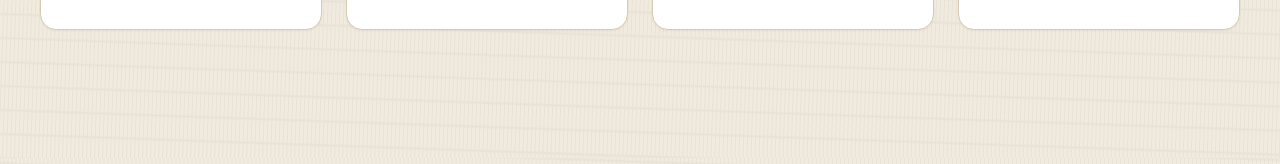
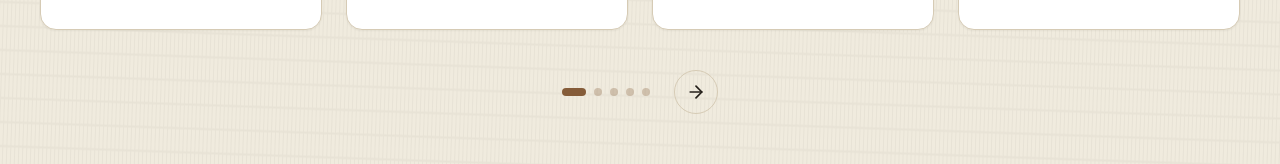
Before and after one commit to Gupta-Lakshita/aggarwal-interiors, a Next.js app: page / in a window 1280 px wide. Shown: the part 5501-5665 px from the top of the page. Built offline with nearby package versions, Linux system fonts and the light colour scheme; a web font is replaced by a local one.

Commit message:
Add 16 more reviews and paginate testimonials 4 at a time
Testimonials grew from 4 to 20 (4-5 star ratings). The section now
shows 4 at a time with a next arrow button that cycles through pages
(wrapping back to the start), plus dot indicators to jump to a
specific page directly.

```diff
--- a/src/components/sections/Testimonials.tsx
+++ b/src/components/sections/Testimonials.tsx
@@ -1,11 +1,21 @@
+"use client";
+
+import { useState } from "react";
+import { AnimatePresence, motion } from "framer-motion";
+import { ArrowRight } from "lucide-react";
 import { Container } from "@/components/ui/Container";
 import { SectionTitle } from "@/components/ui/SectionTitle";
-import { AnimatedSection } from "@/components/ui/AnimatedSection";
 import { TestimonialCard } from "@/components/cards/TestimonialCard";
-import { staggerContainer, fadeUp } from "@/lib/animations";
+import { cn } from "@/lib/utils";
 import { testimonials } from "@/data/testimonials";
 
+const PAGE_SIZE = 4;
+const totalPages = Math.ceil(testimonials.length / PAGE_SIZE);
+
 export function Testimonials() {
+  const [page, setPage] = useState(0);
+  const visible = testimonials.slice(page * PAGE_SIZE, page * PAGE_SIZE + PAGE_SIZE);
+
   return (
     <section className="wood-texture bg-ivory-200 py-20 md:py-32">
       <Container>
@@ -15,16 +25,49 @@ export function Testimonials() {
           align="center"
           className="mx-auto"
         />
-        <AnimatedSection
-          variants={staggerContainer}
-          className="mt-14 grid grid-cols-1 gap-6 md:grid-cols-2 lg:grid-cols-4"
-        >
-          {testimonials.map((testimonial) => (
-            <AnimatedSection key={testimonial.id} variants={fadeUp} as="div">
-              <TestimonialCard testimonial={testimonial} />
-            </AnimatedSection>
-          ))}
-        </AnimatedSection>
+
+        <div className="relative mt-14">
+          <AnimatePresence mode="wait">
+            <motion.div
+              key={page}
+              initial={{ opacity: 0, y: 12 }}
+              animate={{ opacity: 1, y: 0 }}
+              exit={{ opacity: 0, y: -12 }}
+              transition={{ duration: 0.4, ease: [0.16, 1, 0.3, 1] }}
+              className="grid grid-cols-1 gap-6 md:grid-cols-2 lg:grid-cols-4"
+            >
+              {visible.map((testimonial) => (
+                <TestimonialCard key={testimonial.id} testimonial={testimonial} />
+              ))}
+            </motion.div>
+          </AnimatePresence>
+        </div>
+
+        <div className="mt-10 flex items-center justify-center gap-6">
+          <div className="flex items-center gap-2">
+            {Array.from({ length: totalPages }).map((_, i) => (
+              <button
+                key={i}
+                type="button"
+                onClick={() => setPage(i)}
+                aria-label={`Show reviews ${i * PAGE_SIZE + 1} to ${Math.min((i + 1) * PAGE_SIZE, testimonials.length)}`}
+                aria-current={i === page ? "true" : undefined}
+                className={cn(
+                  "focus-ring h-2 rounded-full transition-all duration-300",
+                  i === page ? "w-6 bg-terracotta-500" : "w-2 bg-terracotta-500/30 hover:bg-terracotta-500/50"
+                )}
+              />
+            ))}
+          </div>
+          <button
+            type="button"
+            onClick={() => setPage((p) => (p + 1) % totalPages)}
+            aria-label="Show next reviews"
+            className="focus-ring flex h-11 w-11 shrink-0 items-center justify-center rounded-full border border-espresso-950/30 text-espresso-950 transition-colors hover:border-terracotta-500 hover:bg-terracotta-500/5 hover:text-terracotta-600"
+          >
+            <ArrowRight size={20} />
+          </button>
+        </div>
       </Container>
     </section>
   );
--- a/src/data/testimonials.ts
+++ b/src/data/testimonials.ts
@@ -33,4 +33,132 @@ export const testimonials: Testimonial[] = [
     quote:
       "Reliable stock, fast delivery, and a huge range of hardware fittings. My go-to partner for every modular kitchen project I take on.",
   },
+  {
+    id: "t5",
+    name: "Simran Kaur",
+    location: "Homeowner, Pathankot",
+    rating: 5,
+    quote:
+      "Got our kitchen redone with their modular kitchen service. The CNC-cut shutters look stunning and the whole process was handled without a single delay.",
+  },
+  {
+    id: "t6",
+    name: "Manpreet Singh",
+    location: "Carpenter, Pathankot",
+    rating: 5,
+    quote:
+      "I've been sourcing plywood and adhesives from here for over a decade. Consistent quality every single time, and they know their stock inside out.",
+  },
+  {
+    id: "t7",
+    name: "Nikhil Chopra",
+    location: "Builder, Gurdaspur",
+    rating: 4,
+    quote:
+      "Good range of hardware and competitive pricing. Occasionally have to wait a day or two for less common items, but the quality always makes up for it.",
+  },
+  {
+    id: "t8",
+    name: "Priya Sharma",
+    location: "Homeowner, Dalhousie",
+    rating: 5,
+    quote:
+      "The glass work team did an incredible etched partition for our living room. Exactly what we pictured, and the finish is flawless.",
+  },
+  {
+    id: "t9",
+    name: "Arjun Mehta",
+    location: "Interior Designer, Pathankot",
+    rating: 5,
+    quote:
+      "Their showroom makes material selection so much easier — everything from laminates to hardware under one roof. Saves me hours on every project.",
+  },
+  {
+    id: "t10",
+    name: "Kavita Verma",
+    location: "Homeowner, Pathankot",
+    rating: 4,
+    quote:
+      "Very happy with our wardrobe and temple unit from their manufacturing division. Delivery took a little longer than quoted, but the craftsmanship was worth it.",
+  },
+  {
+    id: "t11",
+    name: "Harpreet Singh",
+    location: "Contractor, Pathankot",
+    rating: 5,
+    quote:
+      "Best place in the region for bulk plywood and hardware orders. Straightforward pricing, no surprises, and the staff genuinely know the products.",
+  },
+  {
+    id: "t12",
+    name: "Neha Kapoor",
+    location: "Architect, Pathankot",
+    rating: 5,
+    quote:
+      "I specify their laminates and glass ranges on almost every project now. Great brand selection and the samples always match what gets delivered.",
+  },
+  {
+    id: "t13",
+    name: "Sanjay Dutta",
+    location: "Homeowner, Gurdaspur",
+    rating: 4,
+    quote:
+      "Solid experience overall — good quality hardware and helpful staff. Would appreciate a slightly larger stock of premium handle finishes.",
+  },
+  {
+    id: "t14",
+    name: "Deepika Anand",
+    location: "Interior Designer, Dalhousie",
+    rating: 5,
+    quote:
+      "Their PVC panel range transformed a tricky bathroom renovation. Moisture-proof, looks premium, and installation was quick.",
+  },
+  {
+    id: "t15",
+    name: "Karan Oberoi",
+    location: "Homeowner, Pathankot",
+    rating: 5,
+    quote:
+      "From flush doors to cabinet hinges, everything we needed for our new home was available here. The team's advice saved us from a few costly mistakes.",
+  },
+  {
+    id: "t16",
+    name: "Ritika Sood",
+    location: "Homeowner, Gurdaspur",
+    rating: 4,
+    quote:
+      "Good quality adhesives and sealants for our woodwork. Prices are fair and they're always willing to explain the difference between product grades.",
+  },
+  {
+    id: "t17",
+    name: "Amanpreet Bhalla",
+    location: "Contractor, Dalhousie",
+    rating: 5,
+    quote:
+      "Their CNC jali work is some of the best I've seen in the region. Precise cuts, great finish, and they deliver on the timelines they promise.",
+  },
+  {
+    id: "t18",
+    name: "Tanvi Chadha",
+    location: "Homeowner, Pathankot",
+    rating: 5,
+    quote:
+      "We got LED mirrors and toughened glass done for our bathrooms — beautiful work and very professional installation team.",
+  },
+  {
+    id: "t19",
+    name: "Gurbaksh Randhawa",
+    location: "Builder, Pathankot",
+    rating: 4,
+    quote:
+      "Dependable supplier for our residential projects. Stock availability is generally good, and returns/exchanges are handled without hassle.",
+  },
+  {
+    id: "t20",
+    name: "Ishita Bajaj",
+    location: "Architect, Dalhousie",
+    rating: 5,
+    quote:
+      "Consistently one of the best-stocked material suppliers I work with. Their team understands design intent, not just product specs.",
+  },
 ];
```
